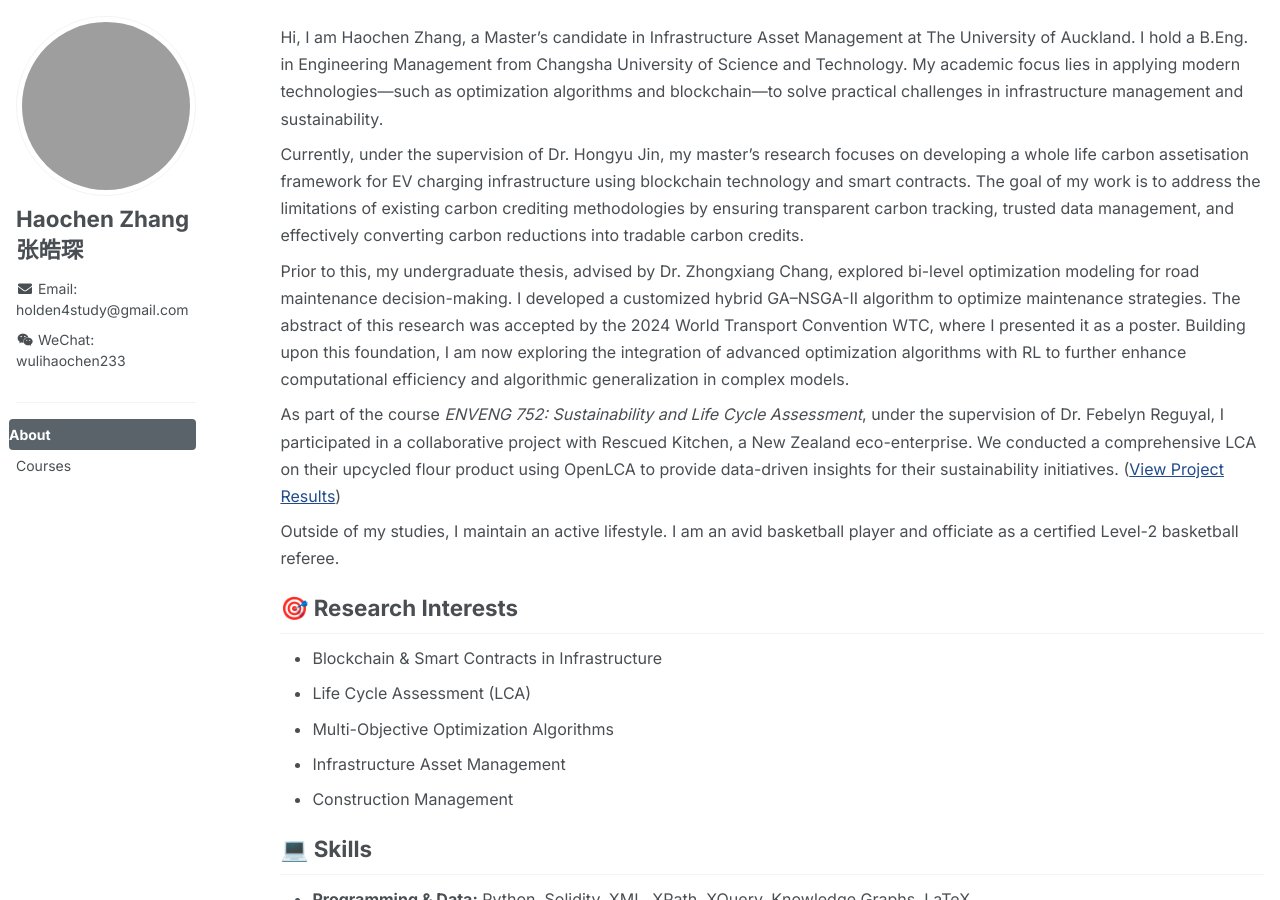
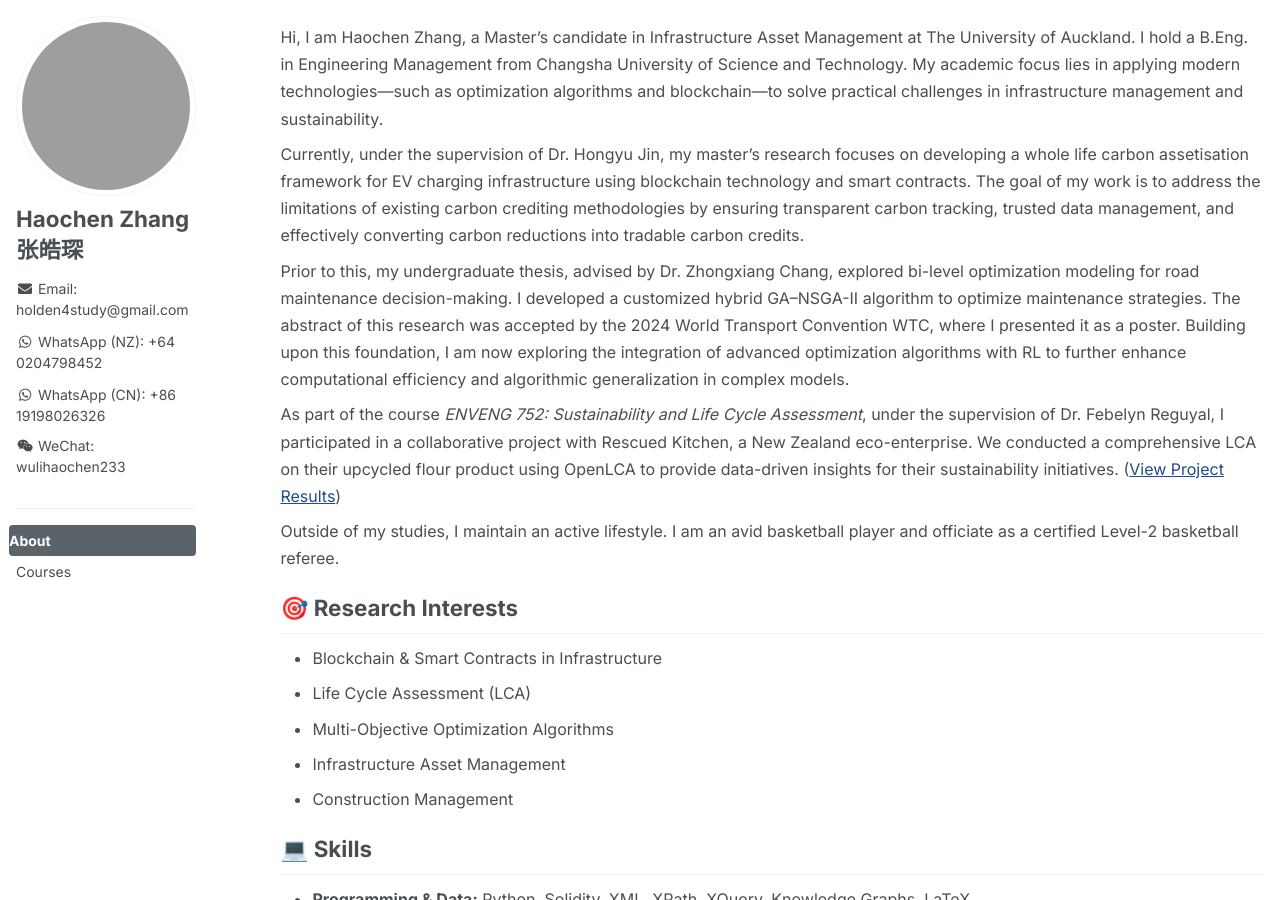
Before and after one commit to Zhang-holden/Zhang-holden.github.io, a Jekyll site: the page built from _pages/about.md, in a window 1280 px wide and 900 px high. Built offline with Jekyll 4.4.1, drawn with Linux system fonts in a browser that asks for light colours; grey boxes are pictures that could not be loaded.

Commit message:
Add NZ and CN WhatsApp numbers to sidebar

```diff
--- a/_config.yml
+++ b/_config.yml
@@ -32,6 +32,8 @@ author:
   googlescholar    :
   email            : "holden4study@gmail.com"
   wechat           : "wulihaochen233"
+  whatsapp_nz      : "+64 0204798452"
+  whatsapp_cn      : "+86 19198026326"
   researchgate     :  # e.g., "https://www.researchgate.net/profile/yourprofile"
   uri              :
   bitbucket        :
--- a/_includes/author-profile.html
+++ b/_includes/author-profile.html
@@ -31,10 +31,13 @@
       {% if author.student_email %}
         <li><a href="mailto:{{ author.student_email }}"><i class="fas fa-fw fa-envelope-open" aria-hidden="true"></i> Student Email</a></li>
       {% endif %}
-      {% if author.whatsapp %}
-        <li><a href="tel:{{ author.whatsapp | remove: ' ' }}"><i class="fab fa-fw fa-whatsapp" aria-hidden="true"></i> WhatsApp</a></li>
-      {% endif %}
-      {% if author.wechat %}
+{% if author.whatsapp_nz %}
+<li><a href="tel:{{ author.whatsapp_nz | remove: ' ' }}"><i class="fab fa-fw fa-whatsapp" aria-hidden="true"></i> WhatsApp (NZ): {{ author.whatsapp_nz }}</a></li>
+{% endif %}
+{% if author.whatsapp_cn %}
+<li><a href="tel:{{ author.whatsapp_cn | remove: ' ' }}"><i class="fab fa-fw fa-whatsapp" aria-hidden="true"></i> WhatsApp (CN): {{ author.whatsapp_cn }}</a></li>
+{% endif %}
+{% if author.wechat %}
         <li><i class="fab fa-fw fa-weixin" aria-hidden="true"></i> WeChat: {{ author.wechat }}</li>
       {% endif %}
       {% if author.xiaohongshu %}
@@ -138,9 +141,12 @@
       {% if author.student_email %}
         <a href="mailto:{{ author.student_email }}"><i class="fas fa-fw fa-envelope-open" aria-hidden="true"></i></a>
       {% endif %}
-      {% if author.whatsapp %}
-        <a href="tel:{{ author.whatsapp | remove: ' ' }}"><i class="fab fa-fw fa-whatsapp" aria-hidden="true"></i></a>
-      {% endif %}
+{% if author.whatsapp_nz %}
+<a href="tel:{{ author.whatsapp_nz | remove: ' ' }}"><i class="fab fa-fw fa-whatsapp" aria-hidden="true"></i></a>
+{% endif %}
+{% if author.whatsapp_cn %}
+<a href="tel:{{ author.whatsapp_cn | remove: ' ' }}"><i class="fab fa-fw fa-whatsapp" aria-hidden="true"></i></a>
+{% endif %}
       {% if author.xiaohongshu %}
         <a href="{{ author.xiaohongshu }}" target="_blank"><i class="fas fa-fw fa-book" aria-hidden="true"></i></a>
       {% endif %}
```
